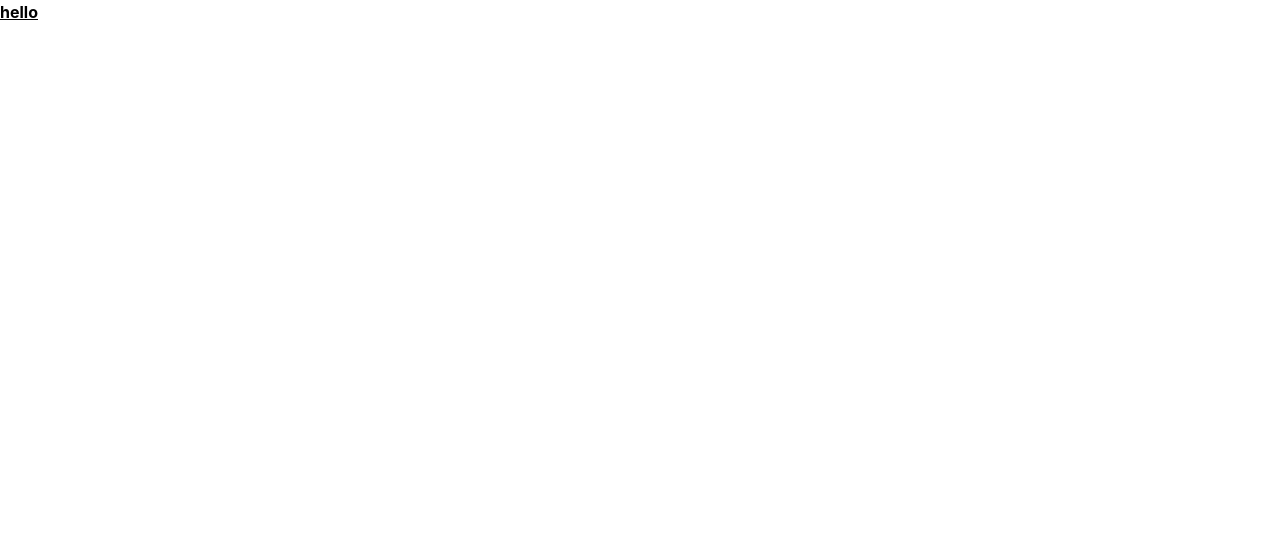
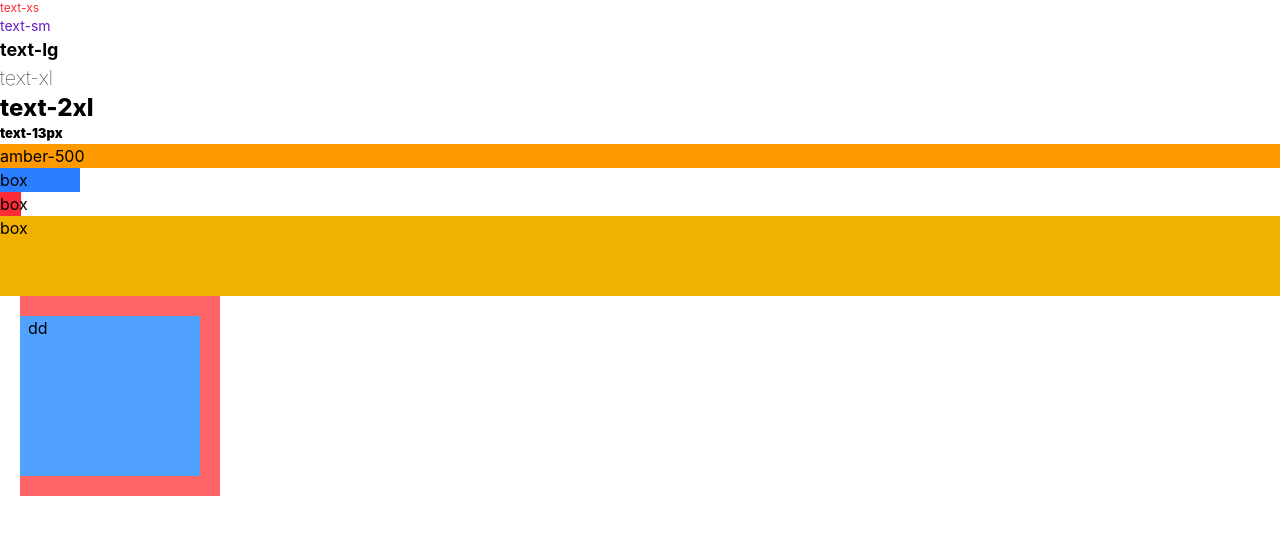
Before and after one commit to chaeyn/onebite-library, a React (Vite) app: page / in a window 1280 px wide. Shown: the top 534 px of the page. Built offline with nearby package versions, Linux system fonts and the light colour scheme.

Commit message:
tailwindcss - 타이포그래피 - 백그라운드 컬러 - 사이즈 - 여백

```diff
--- a/src/App.tsx
+++ b/src/App.tsx
@@ -1,7 +1,30 @@
 import "./App.css";
 
 function App() {
-  return <div className="flex font-bold underline">hello</div>;
+  return (
+    <div>
+      {/* 타이포그래피 */}
+      <div className="text-xs text-red-500">text-xs</div>
+      <div className="text-sm text-[rgb(100,30,200)]">text-sm</div>
+      <div className="text-lg font-bold">text-lg</div>
+      <div className="text-xl font-thin">text-xl</div>
+      <div className="text-2xl font-extrabold">text-2xl</div>
+      <div className="text-[13px] font-black">text-13px</div>
+
+      {/* 백그라운드 컬러*/}
+      <div className="bg-amber-500">amber-500</div>
+
+      {/* 사이즈 */}
+      <div className="w-20 bg-blue-500">box</div>
+      <div className="w-[21.3px] bg-red-500">box</div>
+      <div className="h-20 w-full bg-yellow-500">box</div>
+
+      {/* 여백 */}
+      <div className="mx-5 h-50 w-50 bg-red-400 pt-5 pr-5 pb-5">
+        <div className="h-full w-full bg-blue-400 px-2">dd</div>
+      </div>
+    </div>
+  );
 }
 
 export default App;
```
